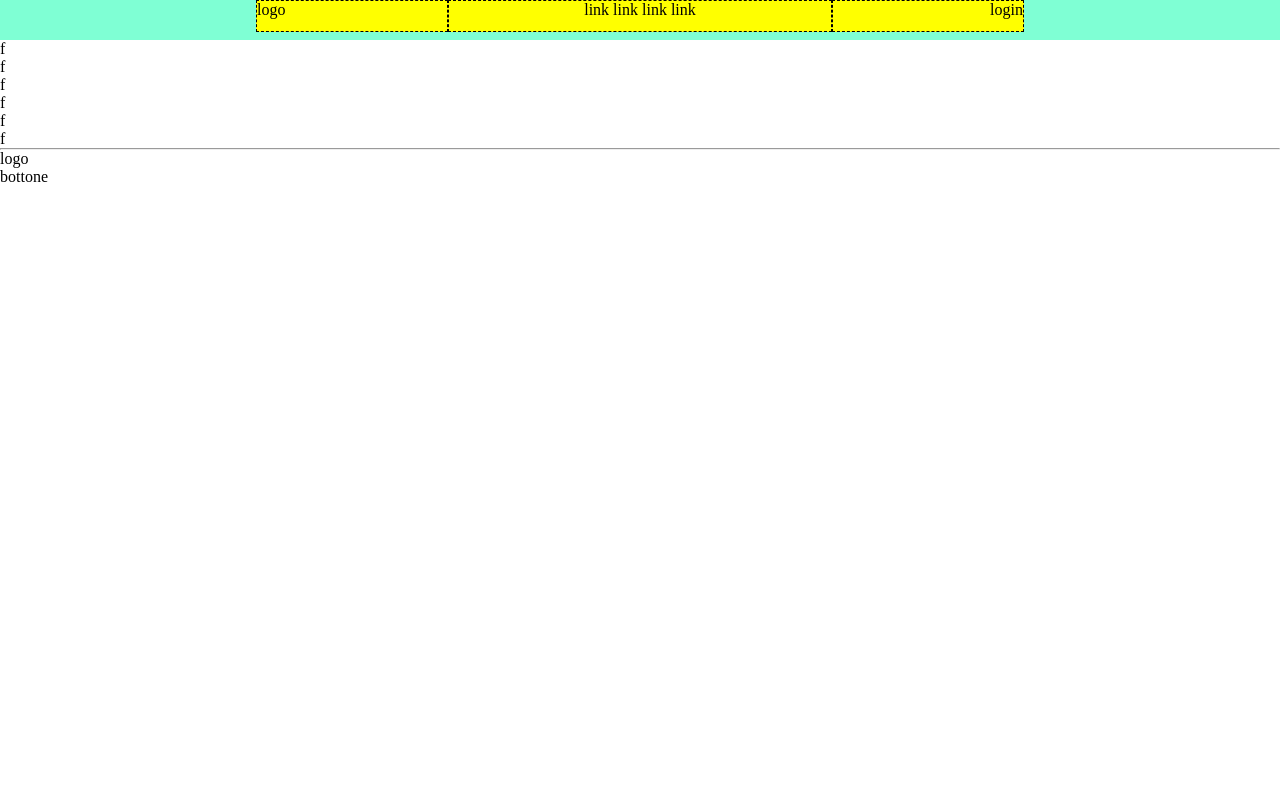
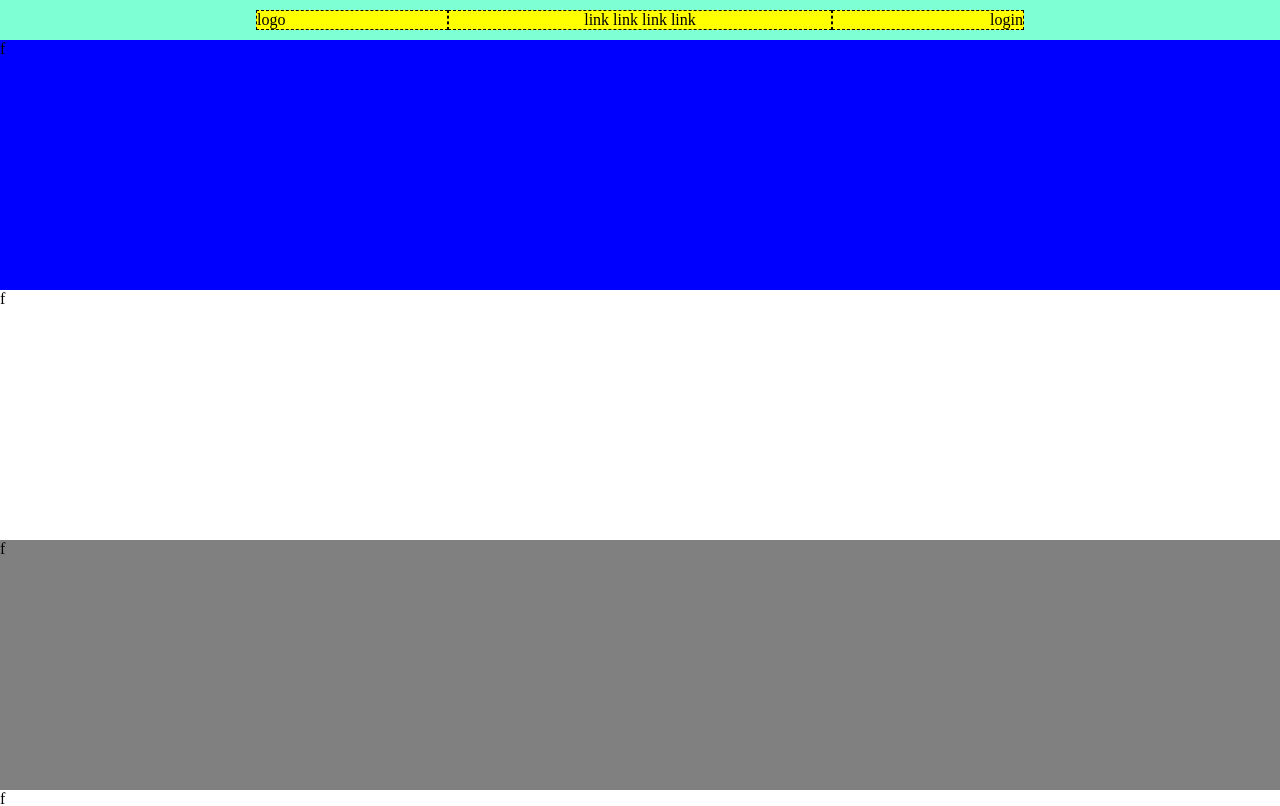
Before and after one commit to alb1994/htmlcss-struttura-discord, a plain HTML site: page index.html in a window 1280 px wide. Shown: the top 806 px of the page. Drawn offline with Linux system fonts and the light colour scheme.

Commit message:
struttura fatta

```diff
--- a/css/style.css
+++ b/css/style.css
@@ -6,16 +6,16 @@
 /*inizio header*/
 header{
     background-color: aquamarine;
-    height: 40px;
     display: flex;
     justify-content: center;
+    padding-bottom: 10px;
+    padding-top: 10px;
 }
 .row-header{
     background-color: yellow;
     display: flex;
     width: calc(60%);
     justify-content: space-between;
-    height: calc(80%);
 }
 .column-header-1{
     width: calc(25%);
@@ -32,3 +32,62 @@ header{
     text-align: right;
 }
 /*fine header*/
+/*inizio main*/
+.conteiner-main{
+    display: flex;
+    flex-direction:column;
+}
+.row-main-1{
+    height: 250px;
+    background-color: blue;
+}
+.row-main-2{
+    height: 250px;
+}
+.row-main-3{
+    height: 250px;
+    background-color:gray;
+}
+.row-main-4{
+    height: 250px;
+}
+.row-main-5{
+    height: 500px;
+   background-color:gray;
+}
+.row-main-6{
+    height: 250px;
+   background-color: black;
+}
+/*fine main*/
+hr{
+    color: gray;
+}
+/*inizio footer*/
+footer{
+    background-color: black;
+    display: flex;
+    justify-content: center;
+    align-items: flex-end;
+}
+.row-footer{
+    background-color: greenyellow;
+    width: 60%;
+    justify-content: space-between;
+    display: flex;
+    padding: 10px 0px 10px 0px;
+    margin-top: 15px;
+}
+.column-footer-1{
+    width: calc(50%);
+}
+.column-footer-2{
+    width: calc(50%);
+    text-align: right;
+}
+span{
+    border: 1px dashed black;
+    padding: 1px;
+    background-color: pink;
+}
+/*fine footer*/
```
